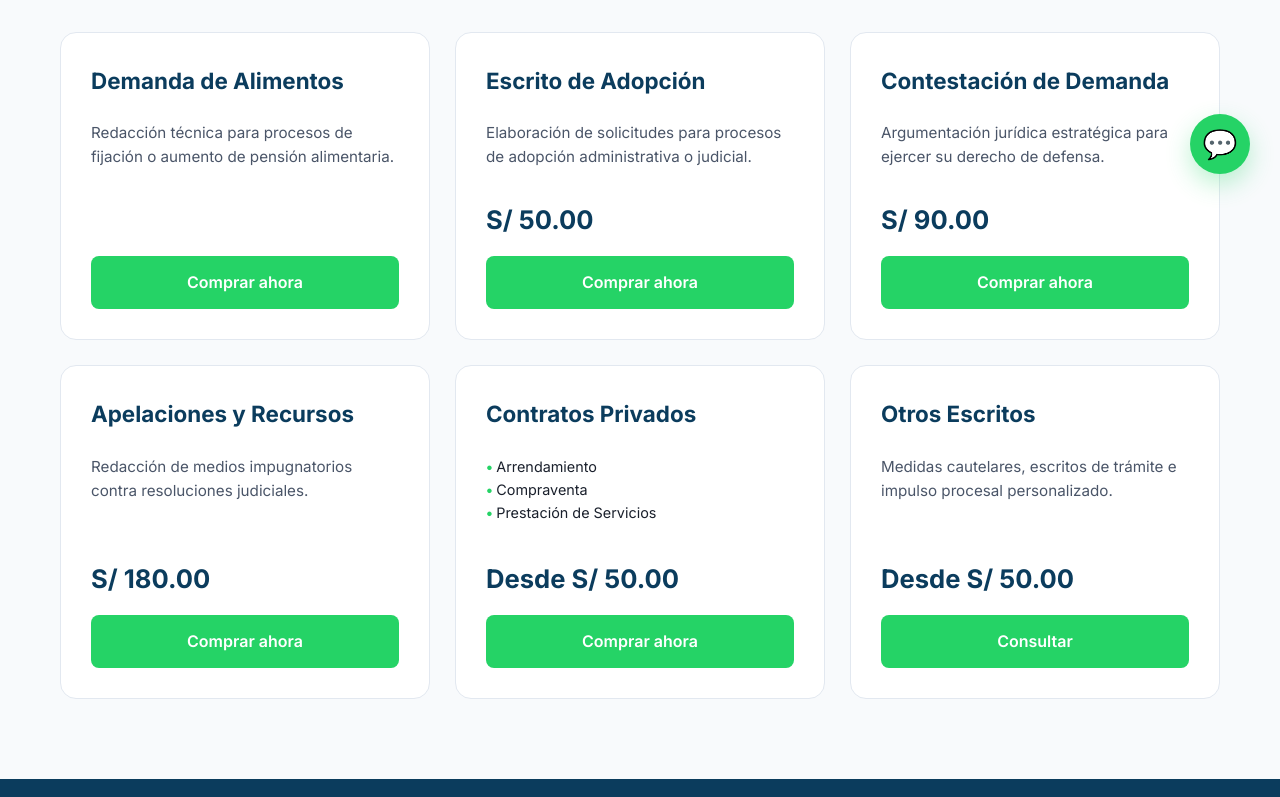
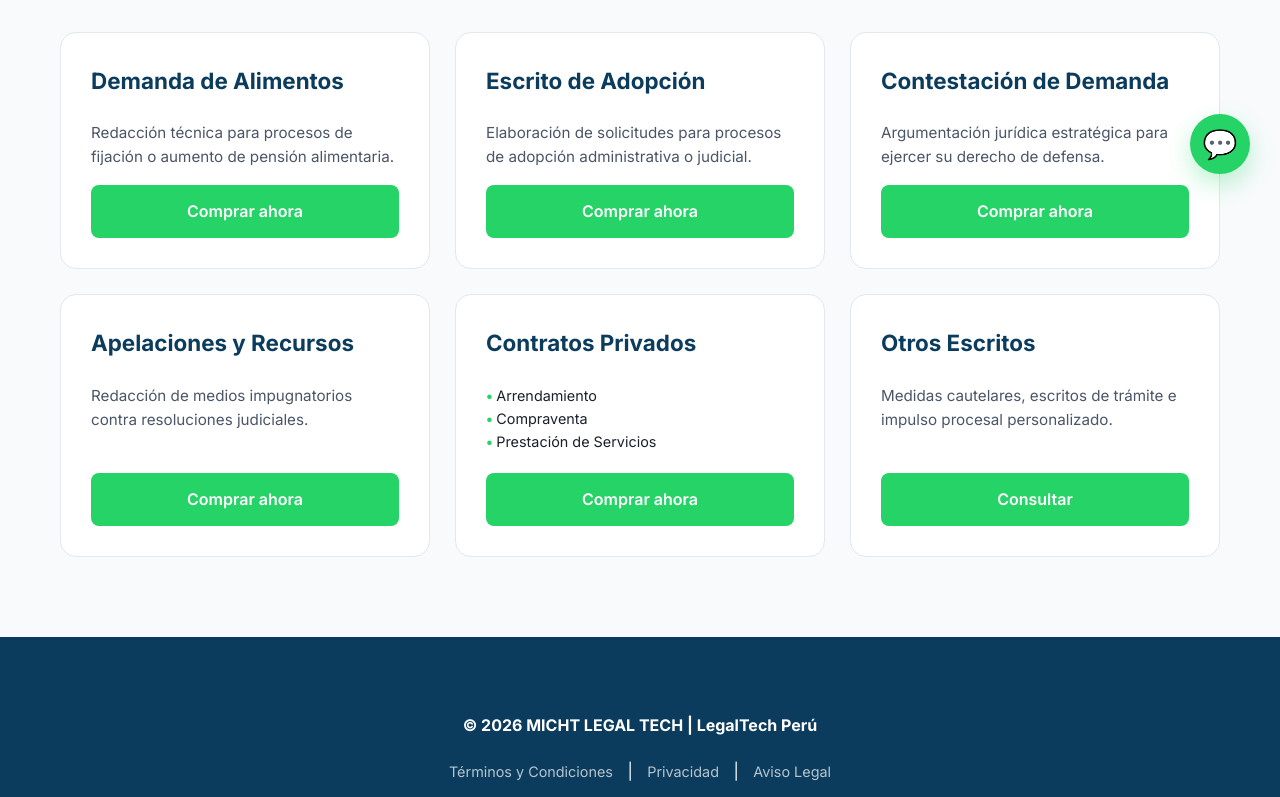
Before and after one commit to michtlegaltech/paginaweboficial, a plain HTML site: page index.html in a window 1280 px wide. Shown: the part 596-1393 px from the top of the page. Drawn offline with Linux system fonts and the light colour scheme.

Commit message:
Update index.html

```diff
--- a/index.html
+++ b/index.html
@@ -222,7 +222,6 @@
                     <p>Elaboración de solicitudes para procesos de adopción administrativa o judicial.</p>
                 </div>
                 <div>
-                    <div class="price-tag">S/ 50.00</div>
                     <a href="https://wa.me/51904532695?text=Hola,%20deseo%20un%20Escrito%20de%20Adopción" class="btn btn-wa" target="_blank">Comprar ahora</a>
                 </div>
             </div>
@@ -233,7 +232,6 @@
                     <p>Argumentación jurídica estratégica para ejercer su derecho de defensa.</p>
                 </div>
                 <div>
-                    <div class="price-tag">S/ 90.00</div>
                     <a href="https://wa.me/51904532695?text=Hola,%20deseo%20una%20Contestación%20de%20Demanda" class="btn btn-wa" target="_blank">Comprar ahora</a>
                 </div>
             </div>
@@ -244,7 +242,6 @@
                     <p>Redacción de medios impugnatorios contra resoluciones judiciales.</p>
                 </div>
                 <div>
-                    <div class="price-tag">S/ 180.00</div>
                     <a href="https://wa.me/51904532695?text=Hola,%20deseo%20una%20Apelación%20o%20Recurso" class="btn btn-wa" target="_blank">Comprar ahora</a>
                 </div>
             </div>
@@ -259,7 +256,6 @@
                     </ul>
                 </div>
                 <div>
-                    <div class="price-tag">Desde S/ 50.00</div>
                     <a href="https://wa.me/51904532695?text=Hola,%20deseo%20un%20Contrato%20Privado" class="btn btn-wa" target="_blank">Comprar ahora</a>
                 </div>
             </div>
@@ -270,7 +266,6 @@
                     <p>Medidas cautelares, escritos de trámite e impulso procesal personalizado.</p>
                 </div>
                 <div>
-                    <div class="price-tag">Desde S/ 50.00</div>
                     <a href="https://wa.me/51904532695?text=Hola,%20deseo%20consultar%20por%20otros%20escritos" class="btn btn-wa" target="_blank">Consultar</a>
                 </div>
             </div>
```
